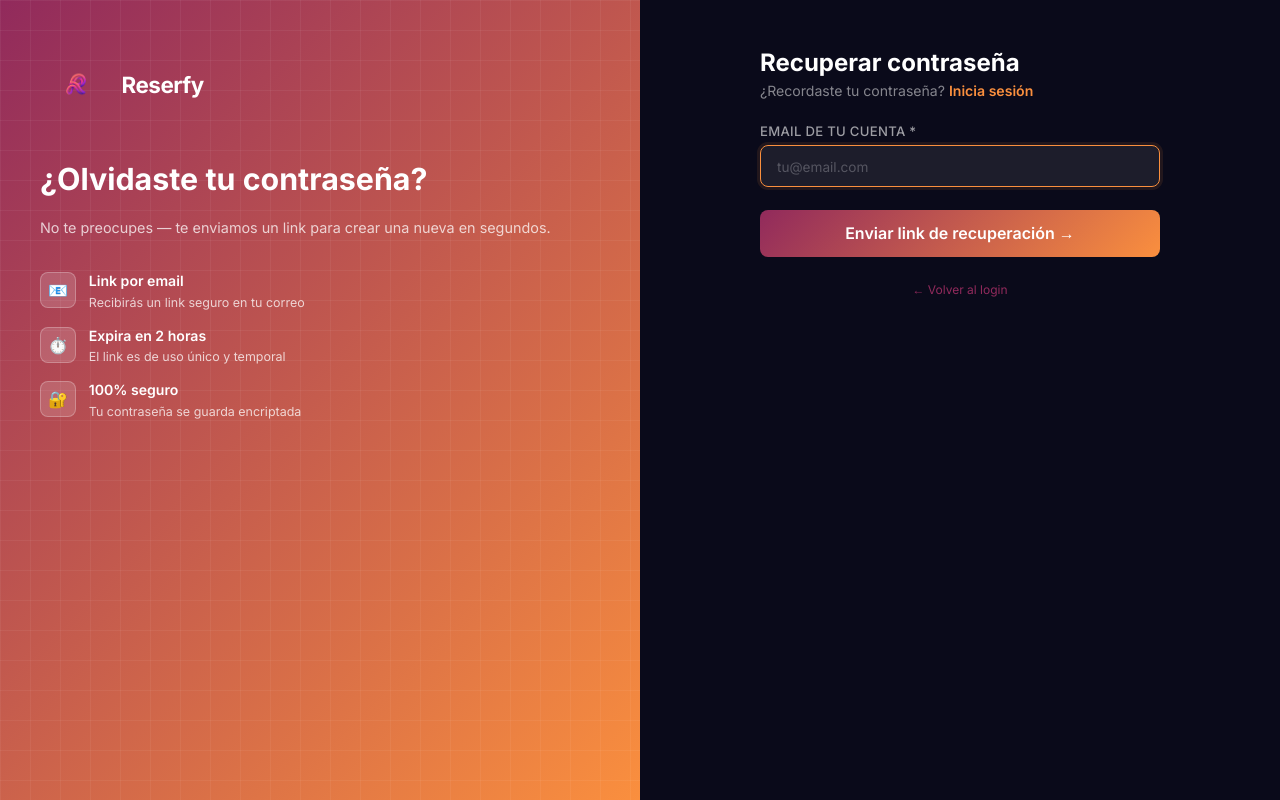
After one commit to r0binsito/sistema-reservas, a Flask app: page /recuperar-password in a window 1280 px wide. The commit adds this page. Run offline with Flask 3, Linux system fonts and the light colour scheme.

Commit message:
Recovery account & Reset password

```diff
--- a/app.py
+++ b/app.py
@@ -17,6 +17,12 @@ import cloudinary.uploader
 from flask import g
 from flask_dance.consumer import oauth_authorized
 from flask_dance.contrib.google import google
+import secrets
+import ssl
+import certifi
+ssl_context = ssl.create_default_context(cafile=certifi.where())
+import ssl
+ssl._create_default_https_context = ssl._create_unverified_context
 
 load_dotenv()
 
@@ -310,6 +316,81 @@ def login():
         return render_template("login.html", error="Email o contraseña incorrectos")
 
     return render_template("login.html")
+
+@app.route("/recuperar-password", methods=["GET", "POST"])
+def recuperar_password():
+    if request.method == "POST":
+        email = request.form.get("email")
+        usuario = Usuario.query.filter_by(email=email).first()
+
+        if usuario:
+            token = secrets.token_urlsafe(32)
+            usuario.reset_token = token
+            usuario.reset_token_expira = datetime.utcnow() + timedelta(hours=2)
+            db.session.commit()
+
+            link = f"{os.getenv('BASE_URL', 'http://localhost:5000')}/reset-password/{token}"
+
+            enviar_email(
+                destinatario=email,
+                asunto="Recupera tu contraseña — Reserfy",
+                contenido_html=f"""
+                <div style="font-family: Arial, sans-serif; max-width: 600px; margin: 0 auto;">
+                    <div style="background: linear-gradient(135deg, #912A5C, #FA8F3E); padding: 2rem; text-align: center; border-radius: 12px 12px 0 0;">
+                        <h1 style="color: white; margin: 0;">🔐 Recuperar contraseña</h1>
+                    </div>
+                    <div style="background: #f8f8f8; padding: 2rem; border-radius: 0 0 12px 12px;">
+                        <p>Hola, recibimos una solicitud para recuperar tu contraseña.</p>
+                        <p>Haz clic en el botón para crear una nueva contraseña. Este link expira en <strong>2 horas</strong>.</p>
+                        <div style="text-align: center; margin: 2rem 0;">
+                            <a href="{link}" style="background: linear-gradient(135deg, #912A5C, #FA8F3E); color: white; padding: 1rem 2rem; border-radius: 8px; text-decoration: none; font-weight: 700;">
+                                Crear nueva contraseña →
+                            </a>
+                        </div>
+                        <p style="color: #888; font-size: 0.85rem;">Si no solicitaste esto, ignora este email.</p>
+                        <p style="color: #aaa; font-size: 0.78rem;">O copia este link: {link}</p>
+                    </div>
+                </div>
+                """
+            )
+
+        # Siempre mostrar el mismo mensaje por seguridad
+        return render_template("recuperar_password.html",
+            mensaje="Si ese email existe, recibirás un link en los próximos minutos.")
+
+    return render_template("recuperar_password.html")
+
+
+@app.route("/reset-password/<token>", methods=["GET", "POST"])
+def reset_password(token):
+    usuario = Usuario.query.filter_by(reset_token=token).first()
+
+    if not usuario or not usuario.reset_token_expira:
+        return render_template("reset_password.html", error="Link inválido o expirado.")
+
+    if datetime.utcnow() > usuario.reset_token_expira:
+        return render_template("reset_password.html", error="Este link ha expirado. Solicita uno nuevo.")
+
+    if request.method == "POST":
+        password = request.form.get("password")
+        confirmar = request.form.get("confirmar")
+
+        if password != confirmar:
+            return render_template("reset_password.html",
+                token=token, error="Las contraseñas no coinciden.")
+
+        if len(password) < 8:
+            return render_template("reset_password.html",
+                token=token, error="La contraseña debe tener al menos 8 caracteres.")
+
+        usuario.password_hash = generate_password_hash(password)
+        usuario.reset_token = None
+        usuario.reset_token_expira = None
+        db.session.commit()
+
+        return render_template("reset_password.html", exito=True)
+
+    return render_template("reset_password.html", token=token)
 
 # --- Configurar Negocio ---
 @app.route("/configurar-negocio", methods=["GET", "POST"])
@@ -647,9 +728,14 @@ def enviar_email(destinatario, asunto, contenido_html):
             subject=asunto,
             html_content=contenido_html
         )
-        sg.send(mensaje)
+        response = sg.send(mensaje)
+        print(f"✅ Email enviado: {response.status_code}")
     except Exception as e:
-        print(f"Error enviando email: {e}")
+        print(f"Error completo: {e}")
+        if hasattr(e, 'body'):
+            print(f"Body: {e.body}")
+        if hasattr(e, 'status_code'):
+            print(f"Status: {e.status_code}")
 
 def enviar_confirmacion(email_cliente, nombre_cliente, servicio, fecha_hora, nombre_negocio, token, timezone="America/Santo_Domingo"):
     tz = pytz.timezone(timezone)
--- a/models.py
+++ b/models.py
@@ -44,6 +44,8 @@ class Usuario(UserMixin, db.Model):
     password_hash = db.Column(db.String(200), nullable=False)
     negocio_id = db.Column(db.Integer, db.ForeignKey("negocio.id"), nullable=False)
     negocio = db.relationship("Negocio", backref="usuarios")
+    reset_token = db.Column(db.String(100), nullable=True)
+    reset_token_expira = db.Column(db.DateTime, nullable=True)
 
 class Horario(db.Model):
     id = db.Column(db.Integer, primary_key=True)
--- a/templates/login.html
+++ b/templates/login.html
@@ -94,7 +94,7 @@
 
                 <p class="registro-terminos">
                     ¿Olvidaste tu contraseña?
-                    <a href="#">Recupérala aquí</a>
+                    <a href="{{ url_for('recuperar_password') }}">Recupérala aquí</a>
                 </p>
 
             </form>
--- /dev/null
+++ b/templates/recuperar_password.html
@@ -0,0 +1,80 @@
+{% extends "base.html" %}
+
+{% block body_class %}sin-navbar{% endblock %}
+
+{% block titulo %}Recuperar contraseña — Reserfy{% endblock %}
+
+{% block page_content %}
+
+<div class="registro-container">
+
+    <div class="registro-izquierda">
+        <div class="registro-izq-logo">
+            <img src="{{ url_for('static', filename='img/logo.png') }}" alt="Reserfy">
+            <span>Reserfy</span>
+        </div>
+        <h2 class="registro-izq-titulo">
+            ¿Olvidaste tu contraseña?
+        </h2>
+        <p class="registro-izq-subtitulo">
+            No te preocupes — te enviamos un link para crear una nueva en segundos.
+        </p>
+        <div class="registro-beneficios">
+            <div class="registro-beneficio">
+                <div class="registro-beneficio-icon">📧</div>
+                <div class="registro-beneficio-texto">
+                    <strong>Link por email</strong>
+                    <span>Recibirás un link seguro en tu correo</span>
+                </div>
+            </div>
+            <div class="registro-beneficio">
+                <div class="registro-beneficio-icon">⏱️</div>
+                <div class="registro-beneficio-texto">
+                    <strong>Expira en 2 horas</strong>
+                    <span>El link es de uso único y temporal</span>
+                </div>
+            </div>
+            <div class="registro-beneficio">
+                <div class="registro-beneficio-icon">🔐</div>
+                <div class="registro-beneficio-texto">
+                    <strong>100% seguro</strong>
+                    <span>Tu contraseña se guarda encriptada</span>
+                </div>
+            </div>
+        </div>
+    </div>
+
+    <div class="registro-derecha">
+        <div class="registro-form-wrap">
+
+            <h2 class="registro-titulo">Recuperar contraseña</h2>
+            <p class="registro-subtitulo">
+                ¿Recordaste tu contraseña? <a href="{{ url_for('login') }}">Inicia sesión</a>
+            </p>
+
+            {% if mensaje %}
+            <div class="alerta alerta-success">{{ mensaje }}</div>
+            {% endif %}
+
+            {% if not mensaje %}
+            <form method="POST">
+                <div class="form-grupo">
+                    <label>Email de tu cuenta *</label>
+                    <input type="email" name="email" required placeholder="tu@email.com" autofocus>
+                </div>
+                <button type="submit" class="btn btn-primary registro-submit">
+                    Enviar link de recuperación →
+                </button>
+            </form>
+            {% endif %}
+
+            <p class="registro-terminos" style="margin-top:1.5rem;">
+                <a href="{{ url_for('login') }}">← Volver al login</a>
+            </p>
+
+        </div>
+    </div>
+
+</div>
+
+{% endblock %}
```
Also changed, not shown: templates/reset_password.html (added, +72 -0 lines).
